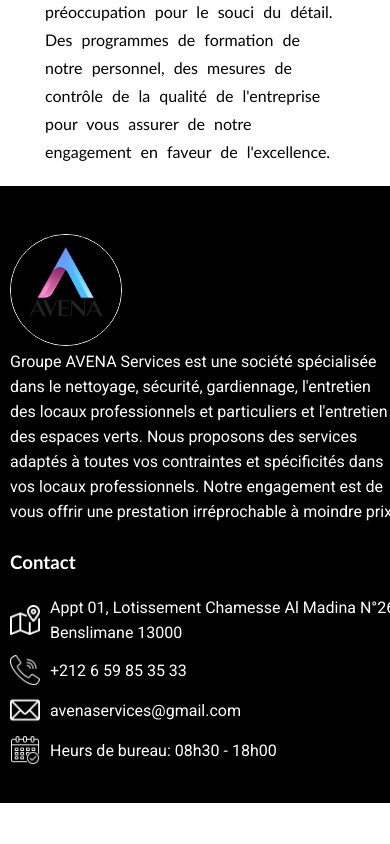
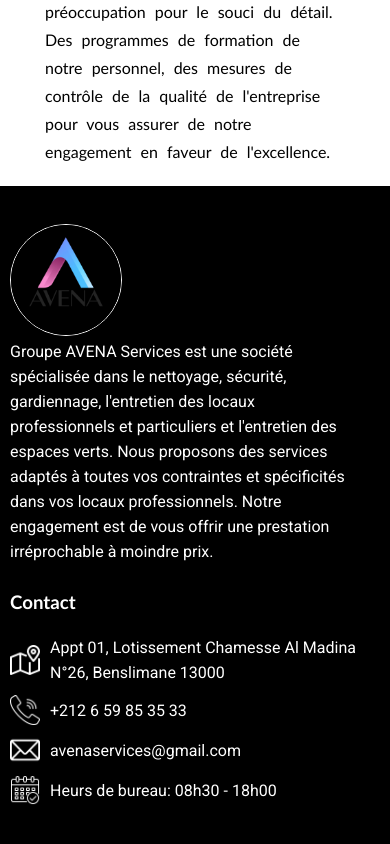
Before and after one commit to mohssine-mochaffaa/avena, a Next.js app: page /apropos in a window 390 px wide. Shown: the part 3011-3855 px from the top of the page. Before the commit the page ends 3814 px from the top, so only its background shows below. Built offline with nearby package versions, Linux system fonts and the light colour scheme.

Commit message:
official version

```diff
--- a/src/styles/Home.module.css
+++ b/src/styles/Home.module.css
@@ -1035,9 +1035,8 @@
     display: flex;
     justify-content: space-between;
     padding-top: 30px;
-  }
-  .footer{
     padding: 10px;
+
   }
 }
 
@@ -1049,15 +1048,18 @@
     padding-top: 30px;
   }
   .footerSec{
-    width: 100%;
+    width: 90%;
     font-family: 'Trebuchet MS', 'Lucida Sans Unicode', 'Lucida Grande', 'Lucida Sans', Arial, sans-serif;
     padding-top: 20px;
+    padding-left: 10px;
 
   }
   .footerSec2{
-    width: 100%;
+    width: 90%;
     font-family: 'Trebuchet MS', 'Lucida Sans Unicode', 'Lucida Grande', 'Lucida Sans', Arial, sans-serif;
     margin-top: -50px;
+    padding-left: 10px;
+
   }
 }
 
@@ -1394,4 +1396,28 @@
     width: 250px;
     padding: 15px;
   }
+  .tilteApropre{
+    width: 250px;
+    font-size: 25px;
+    margin-left: 20px;
+    color: rgb(255, 255, 255);
+    text-shadow: 2px 2px 2px rgb(49, 49, 49);
+    font-family: 'Gill Sans', 'Gill Sans MT', Calibri, 'Trebuchet MS', sans-serif;
+  }
+  .main22 .mainbox .minitilteApropre{
+    width: 260px;
+    font-size: 18px;
+    margin-left: 20px;
+    color: rgb(255, 255, 255);
+    text-shadow: 2px 2px 2px rgb(49, 49, 49);
+    font-family: 'Gill Sans', 'Gill Sans MT', Calibri, 'Trebuchet MS', sans-serif;
+  }
+  .main3Container h1{
+    font-family: 'Trebuchet MS', 'Lucida Sans Unicode', 'Lucida Grande', 'Lucida Sans', Arial, sans-serif;
+    font-size: 14px;
+    margin-bottom: 5px;
+    color: #041a5f;
+    width: 250px;
+    font-weight: bold;
+  }
 }
```
